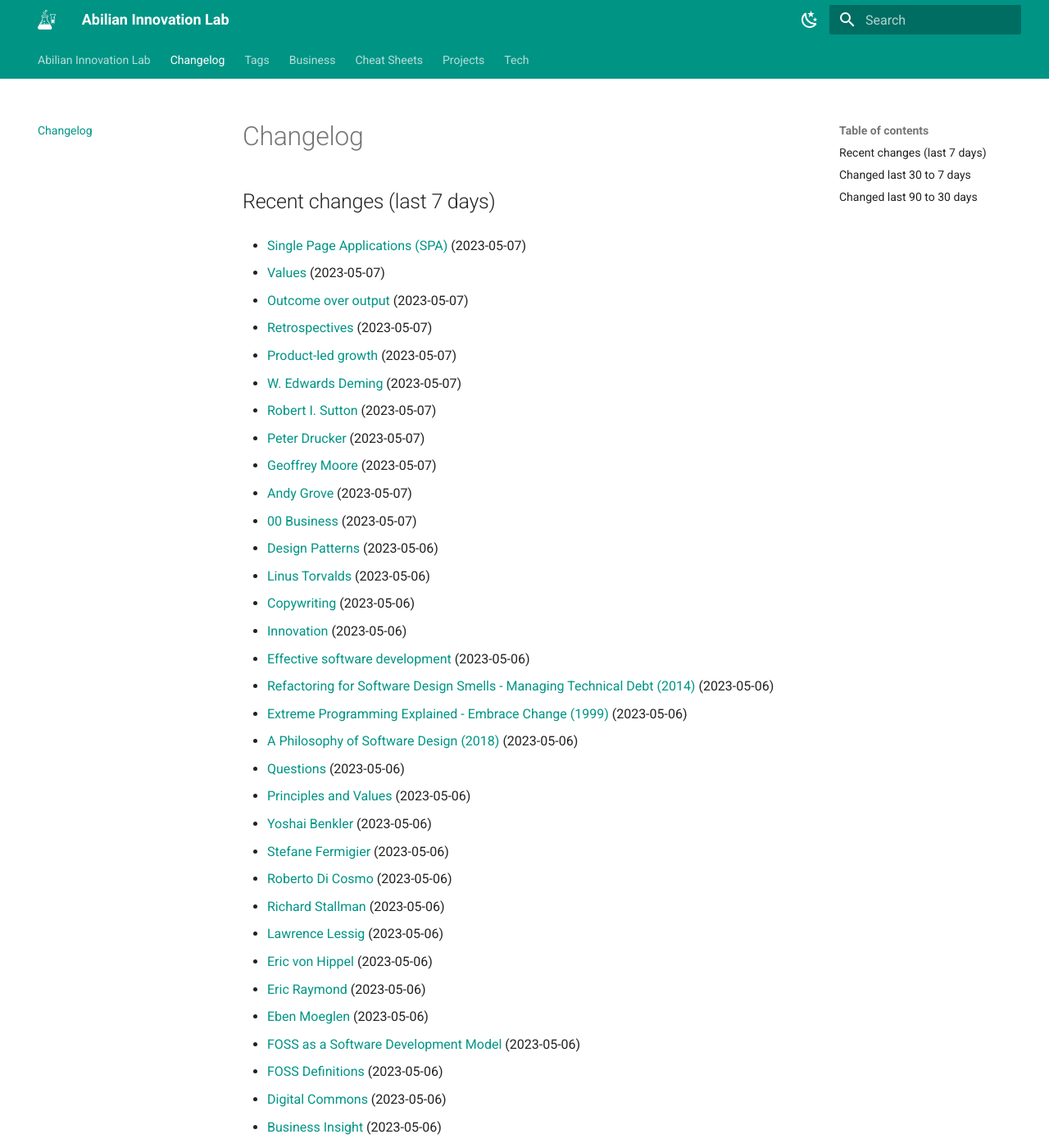
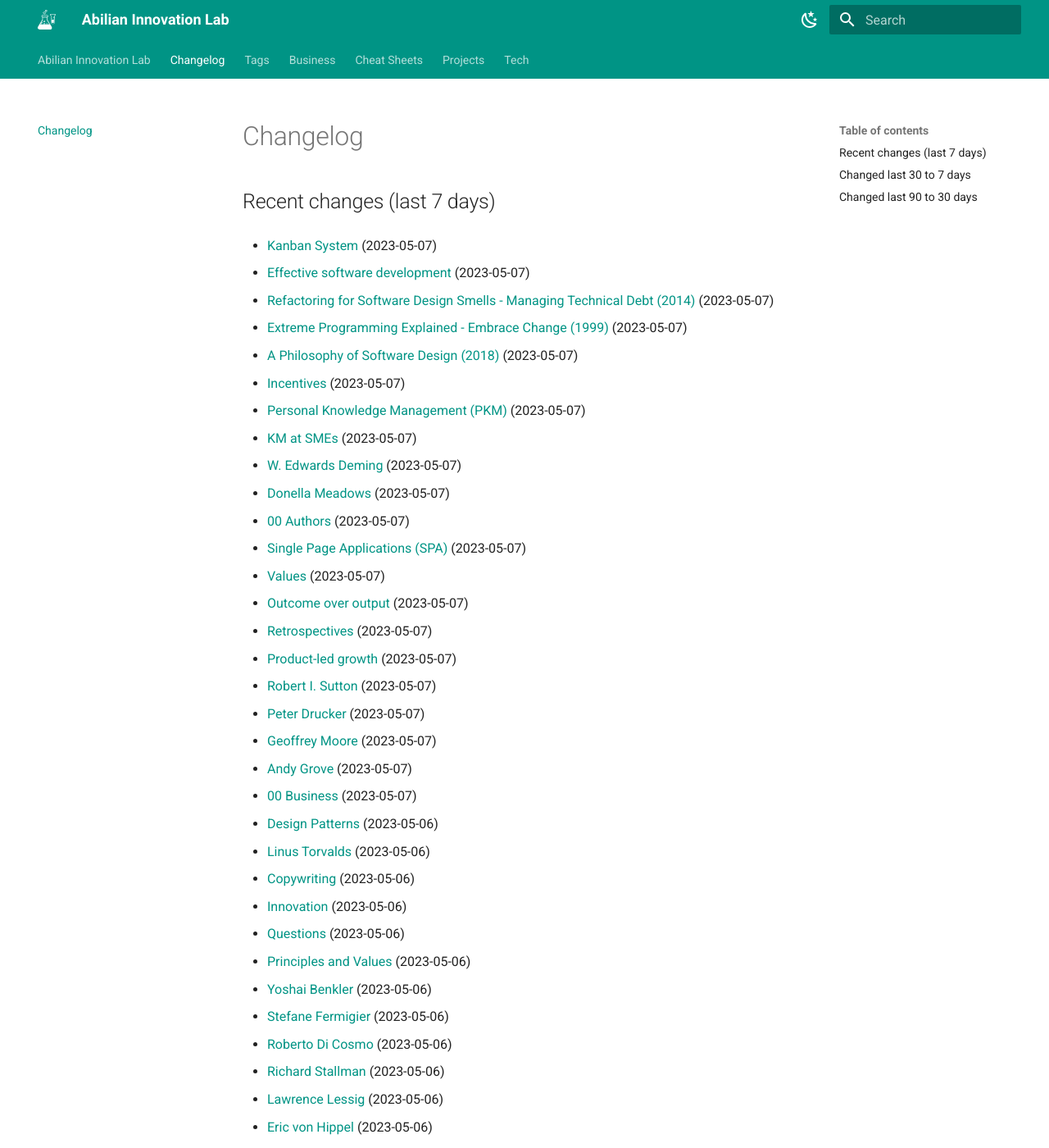
Before and after one commit to abilian/lab.abilian.com, an MkDocs documentation site: the page built from docs/changelog.md, in a window 1280 px wide and 1400 px high. Shown: the whole window at 82% size. Built offline with MkDocs 1.6.1 and Material for MkDocs 9.7.7, drawn with Linux system fonts in a browser that asks for light colours; comment, search, counter and statistics services are not loaded.

Commit message:
Update content

```diff
--- a/docs/changelog.md
+++ b/docs/changelog.md
@@ -1,6 +1,28 @@
 # Changelog
 
 ## Recent changes (last 7 days)
+
+- [Kanban System](/Tech/Software Engineering/Kanban System/) (2023-05-07)
+
+- [Effective software development](/Tech/Software Engineering/Effective software development/) (2023-05-07)
+
+- [Refactoring for Software Design Smells - Managing Technical Debt (2014)](/Tech/Software Engineering/Books/Refactoring for Software Design Smells - Managing Technical Debt (2014)/) (2023-05-07)
+
+- [Extreme Programming Explained - Embrace Change (1999)](/Tech/Software Engineering/Books/Extreme Programming Explained - Embrace Change (1999)/) (2023-05-07)
+
+- [A Philosophy of Software Design (2018)](/Tech/Software Engineering/Books/A Philosophy of Software Design (2018)/) (2023-05-07)
+
+- [Incentives](/Business/Practices/Incentives/) (2023-05-07)
+
+- [Personal Knowledge Management (PKM)](/Business/Knowledge Management/Personal Knowledge Management (PKM)/) (2023-05-07)
+
+- [KM at SMEs](/Business/Knowledge Management/KM at SMEs/) (2023-05-07)
+
+- [W. Edwards Deming](/Business/Authors/W. Edwards Deming/) (2023-05-07)
+
+- [Donella Meadows](/Business/Authors/Donella Meadows/) (2023-05-07)
+
+- [00 Authors](/Business/Authors/00 Authors/) (2023-05-07)
 
 - [Single Page Applications (SPA)](/Tech/Web/UX-UI/Single Page Applications (SPA)/) (2023-05-07)
 
@@ -31,14 +51,6 @@
 - [Copywriting](/Business/Marketing/Copywriting/) (2023-05-06)
 
 - [Innovation](/Tech/FOSS/Innovation/) (2023-05-06)
-
-- [Effective software development](/Tech/Software Engineering/Effective software development/) (2023-05-06)
-
-- [Refactoring for Software Design Smells - Managing Technical Debt (2014)](/Tech/Software Engineering/Books/Refactoring for Software Design Smells - Managing Technical Debt (2014)/) (2023-05-06)
-
-- [Extreme Programming Explained - Embrace Change (1999)](/Tech/Software Engineering/Books/Extreme Programming Explained - Embrace Change (1999)/) (2023-05-06)
-
-- [A Philosophy of Software Design (2018)](/Tech/Software Engineering/Books/A Philosophy of Software Design (2018)/) (2023-05-06)
 
 - [Questions](/Tech/FOSS/Questions/) (2023-05-06)
 
```
Also changed, not shown: other parts of docs/changelog.md (+0 -2 lines).
